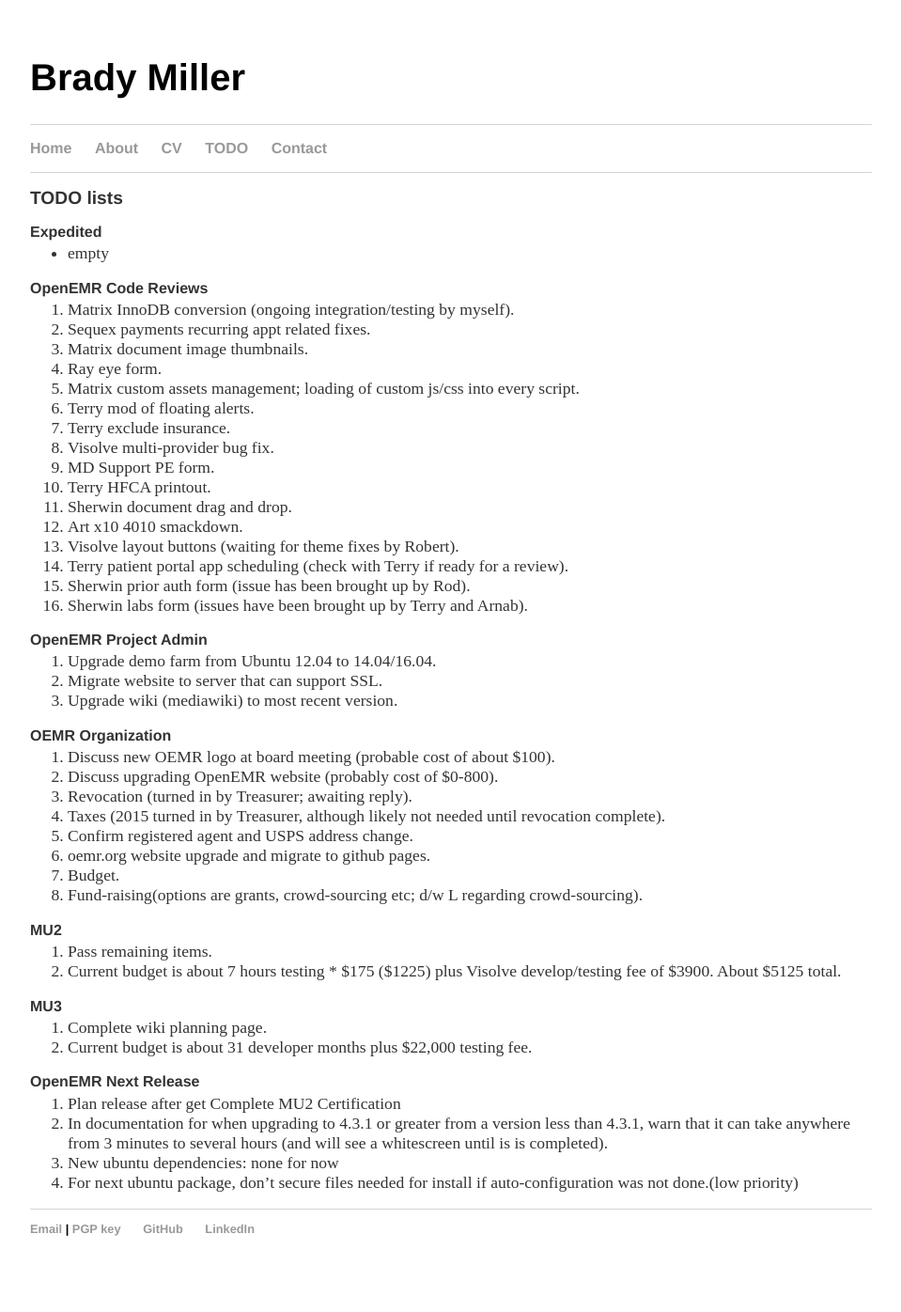
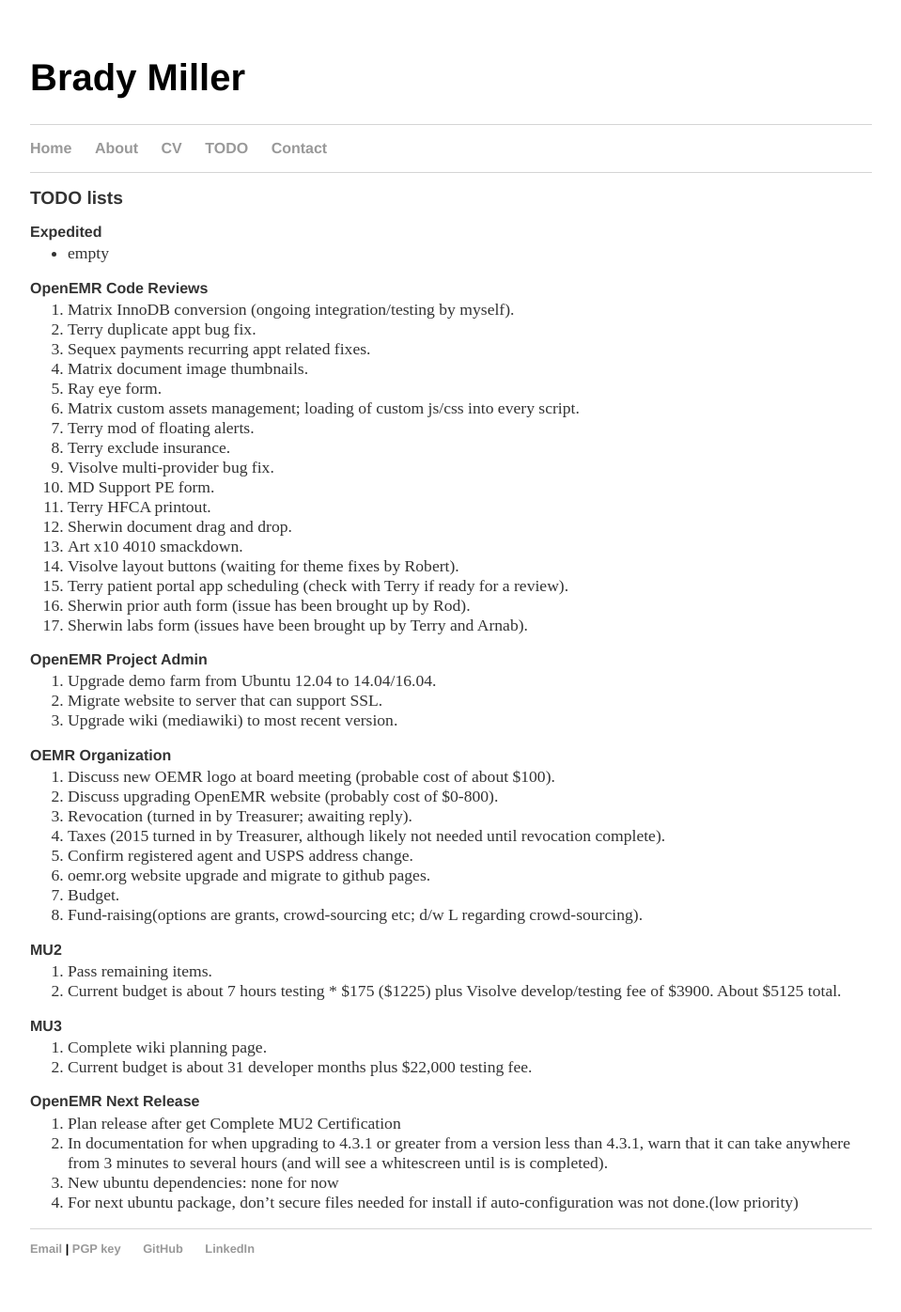
Before and after one commit to bradymiller/bradymiller.github.io, a Jekyll site: the page built from todo/index.md, in a window 1280 px wide. Shown: the whole page at 94% size, without its empty margins (160-1119 px from the left). Built offline with Jekyll 4.4.1, drawn with Linux system fonts in a browser that asks for light colours; before the commit the page ends 1375 px from its top, so only the background shows below that.

Commit message:
Update todo list

```diff
--- a/todo/index.md
+++ b/todo/index.md
@@ -8,6 +8,7 @@
 
 ### OpenEMR Code Reviews
 1. Matrix InnoDB conversion (ongoing integration/testing by myself).
+1. Terry duplicate appt bug fix.
 1. Sequex payments recurring appt related fixes.
 1. Matrix document image thumbnails.
 1. Ray eye form.
```
